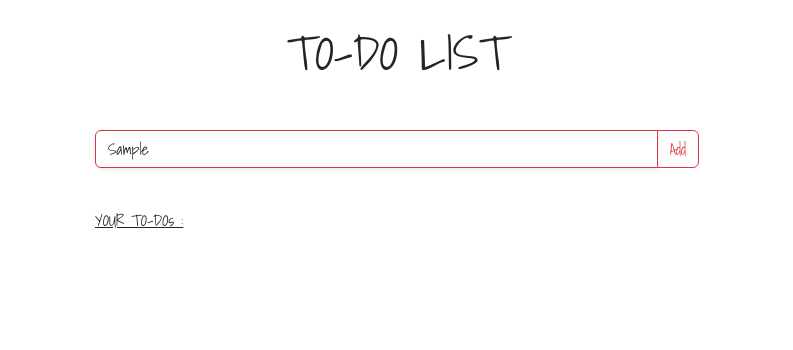
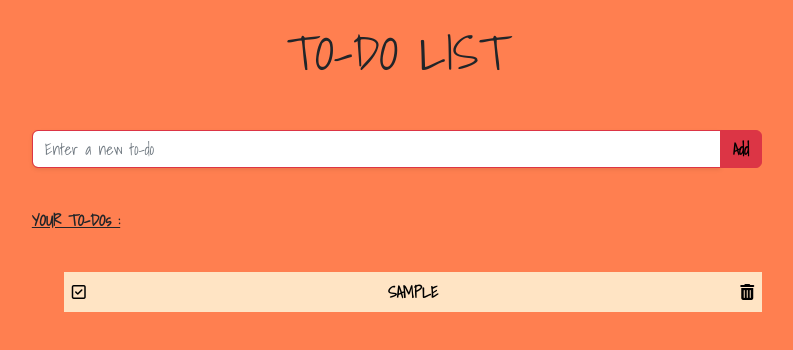
Before and after one commit to yildirimkadir/To-Do-Project, a plain HTML site: page index.html in a window 1280 px wide. Both pictures are taken after typing "Sample" into the empty fields and a click on the button "Add". Shown: the whole page, without its empty margins (243-1036 px from the left). Drawn offline with nearby package versions, Linux system fonts and the light colour scheme.

Commit message:
"Die neuen Eigenschaften wurden hinzugefügt."

```diff
--- a/app.js
+++ b/app.js
@@ -0,0 +1,36 @@
+const add = document.querySelector(".btn");
+const input = document.querySelector("input");
+const listeDiv = document.querySelector(".liste");
+
+const ul = document.createElement("ul");
+listeDiv.appendChild(ul);
+
+add.addEventListener("click", () => {
+    if(!input.value) {
+        alert("Enter a to-do item please!")
+    } else {
+        ul.innerHTML += `<li><div><i class="far fa-check-square"></i></div>${input.value.toUpperCase()}<div><i class="fa-solid fa-trash-can"></i></div></li>`;
+        input.value ="";
+        document.querySelectorAll("li").forEach((x) => {
+        x.setAttribute("class", "todolist");
+        });
+
+    }
+
+});
+
+// const check = document.querySelector(".form-check-input");
+// const trash = document.querySelector("li i");
+
+listeDiv.addEventListener("click", (event) => {
+    if (event.target.classList.contains("fa-solid"))  {
+        event.target.parentElement.parentElement.remove();
+    }
+    else if(event.target.classList.contains("far")) {
+        event.target.style.color = "green"
+        event.target.parentElement.parentElement.style.textDecoration = "line-through";
+
+}
+
+
+});
--- a/index.html
+++ b/index.html
@@ -3,7 +3,7 @@
   <head>
     <meta charset="utf-8">
     <meta name="viewport" content="width=device-width, initial-scale=1">
-    <title>Bootstrap demo</title>
+    <title>TO-DO App</title>
     <link rel="preconnect" href="https://fonts.googleapis.com">
     <link rel="preconnect" href="https://fonts.gstatic.com" crossorigin>
    <link href="https://fonts.googleapis.com/css2?family=Shadows+Into+Light&display=swap" rel="stylesheet">
@@ -16,20 +16,20 @@
               <header class="fw-light display-5 text-center mt-4">TO-DO LIST</header>
               <div class="input-group mb-3 mt-5">
               <input type="text" class="form-control shadow-sm border border-1 border-danger" placeholder="Enter a new to-do" aria-label="Recipient's username" aria-describedby="button-addon2">
-              <button class="btn btn-outline-danger " type="button" id="button-addon2">Add</button>
+              <button class="btn btn-outline-danger bg-danger color-dark" type="button" id="button-addon2">Add</button>
               </div>
               <p class="mt-4 text-decoration-underline">YOUR TO-DOs :</p>
 
-              <div class="liste mt-4">
+              <div class="liste mt-4 text-center">
 
               </div>
-
           </div>
       </div>
 
 
 
     <script src="https://cdn.jsdelivr.net/npm/bootstrap@5.2.0-beta1/dist/js/bootstrap.bundle.min.js" integrity="sha384-pprn3073KE6tl6bjs2QrFaJGz5/SUsLqktiwsUTF55Jfv3qYSDhgCecCxMW52nD2" crossorigin="anonymous"></script>
+    <script src="https://kit.fontawesome.com/b7a95d595c.js" crossorigin="anonymous"></script>
     <script src="app.js"></script>
   </body>
 </html>
--- a/style.css
+++ b/style.css
@@ -11,4 +11,23 @@
     justify-content: flex-start;
     align-items: center;
     font-family: 'Shadows Into Light', cursive;
+    font-weight: bold;
+    background-color: coral;
+    overflow: auto;
 }
+.todolist {
+    padding: 0.5rem;
+    margin-bottom: 5px;
+    list-style-type: none;
+    display: flex;
+    justify-content: space-between;
+    color: black;
+    background-color: bisque;
+}
+i {
+    cursor: pointer;
+}
+.btn {
+    color: black;
+    font-weight: bold;
+}
```
